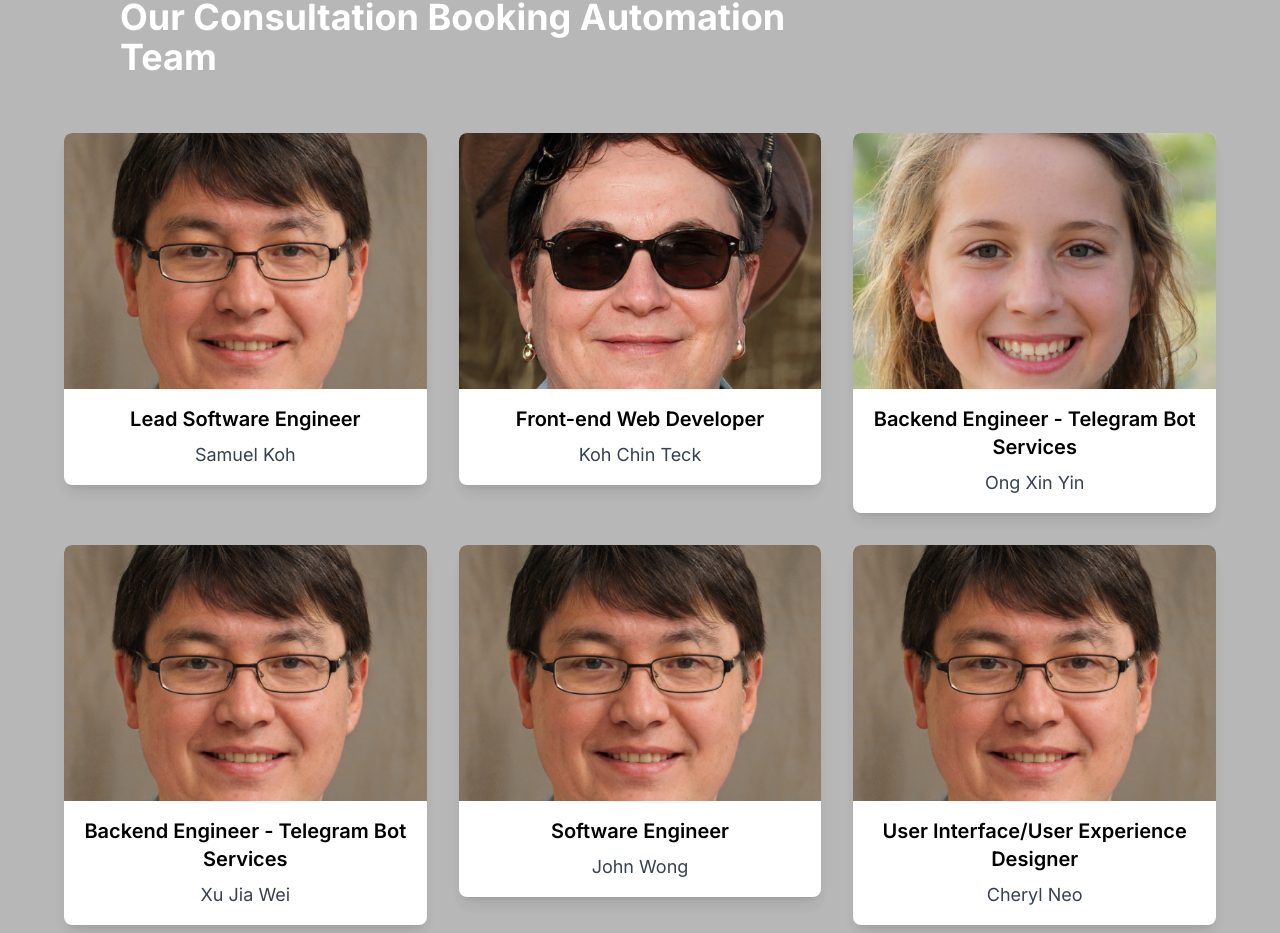
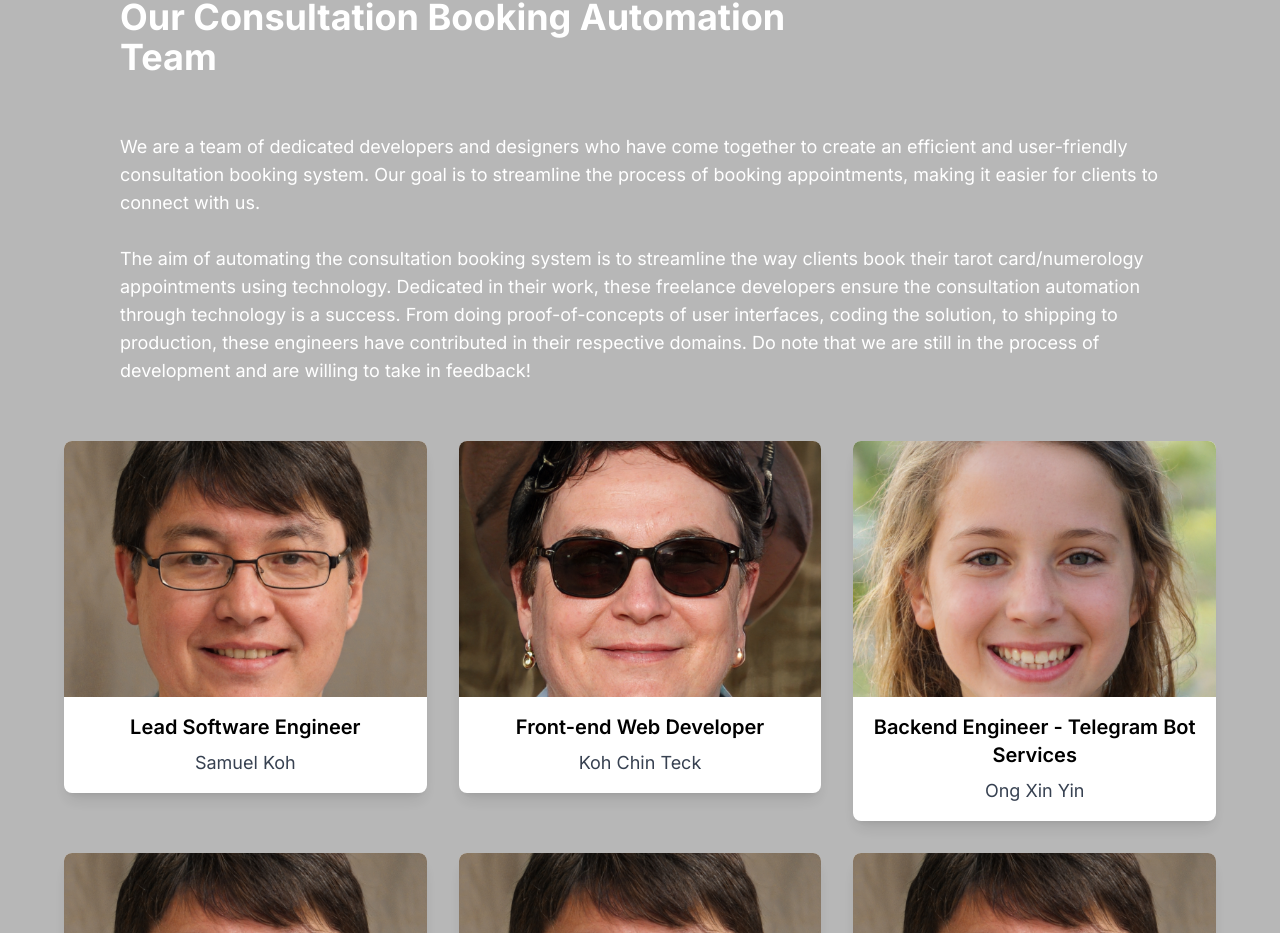
Before and after one commit to SamuelkohP04/React-Shop, a Next.js app: page /about in a window 1280 px wide. Shown: the part 1139-2072 px from the top of the page. Built offline with nearby package versions, Linux system fonts and the light colour scheme.

Commit message:
added desc for team of developers

```diff
--- a/src/app/about/page.tsx
+++ b/src/app/about/page.tsx
@@ -106,6 +106,22 @@ export default function AboutPage() {
           Our Consultation Booking Automation Team
         </h1>
 
+        <p className="text-base sm:text-lg text-white m-8 sm:m-8 md:m-14 mx-auto">
+          We are a team of dedicated developers and designers who have come
+          together to create an efficient and user-friendly consultation booking
+          system. Our goal is to streamline the process of booking appointments,
+          making it easier for clients to connect with us. <br />
+          <br />
+          The aim of automating the consultation booking system is to streamline
+          the way clients book their tarot card/numerology appointments using
+          technology. Dedicated in their work, these freelance developers ensure
+          the consultation automation through technology is a success. From
+          doing proof-of-concepts of user interfaces, coding the solution, to
+          shipping to production, these engineers have contributed in their
+          respective domains. Do note that we are still in the process of
+          development and are willing to take in feedback!
+        </p>
+
         <div className="grid grid-cols-1 sm:grid-cols-2 md:grid-cols-3 gap-8 mb-10">
           {developers.map((developer, index) => (
             <div key={index} className="flex flex-col items-center text-center">
@@ -120,7 +136,6 @@ export default function AboutPage() {
           ))}
         </div>
       </div>
-
     </div>
   );
 }
```
